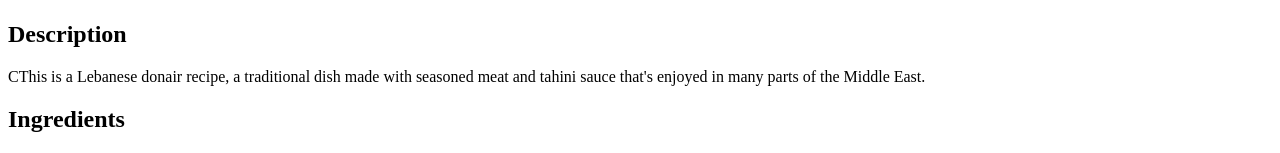
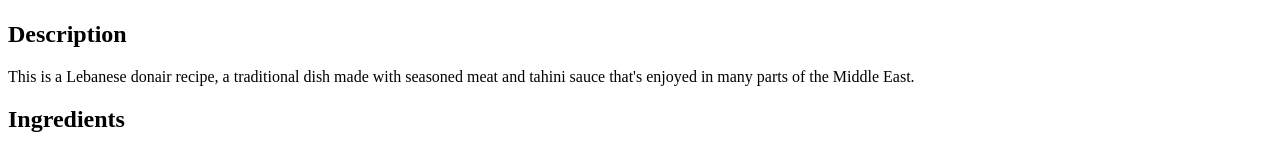
Before and after one commit to Ahson-AJ/odin-recipes.github.io, a plain HTML site: page recipes/lebanesedonair.html in a window 1280 px wide. Shown: the part 359-512 px from the top of the page. Drawn offline with Linux system fonts and the light colour scheme.

Commit message:
Re-load as some pages were not working. Also fixed typos

```diff
--- a/recipes/lebanesedonair.html
+++ b/recipes/lebanesedonair.html
@@ -12,7 +12,7 @@
   <img src="/img/labanesedonair.webp" alt="finished donair">
   <h2>Description</h2>
 
-  <p>CThis is a Lebanese donair recipe, a traditional dish made with seasoned meat and tahini sauce that's enjoyed in many parts of the Middle East.</p>
+  <p>This is a Lebanese donair recipe, a traditional dish made with seasoned meat and tahini sauce that's enjoyed in many parts of the Middle East.</p>
 
   <h2>Ingredients</h2>
   <ul>
```
